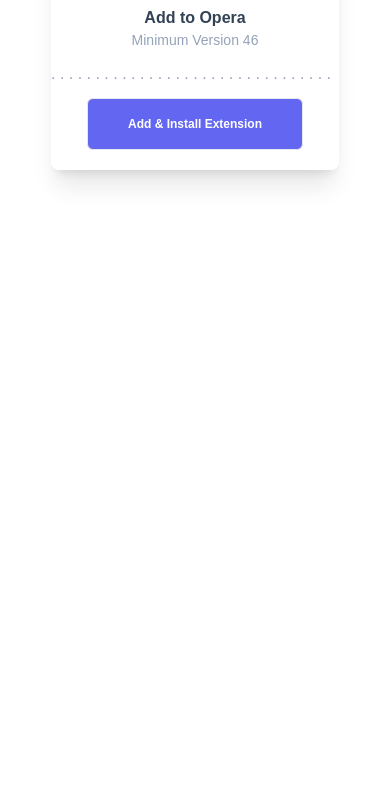
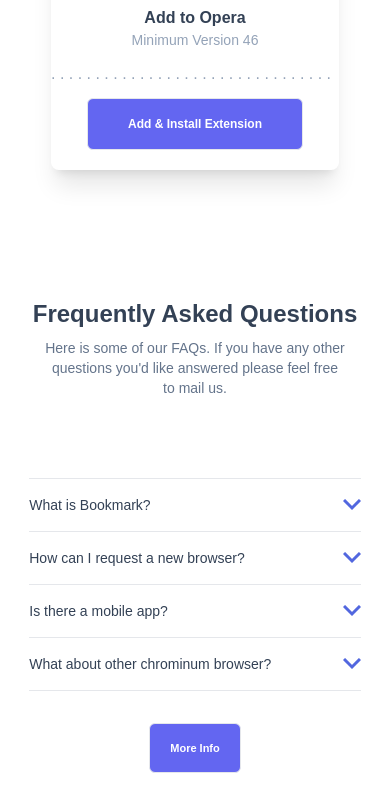
Before and after one commit to Ko-Win-Lwin/bookmark-landing-page, a Vue app: page / in a window 390 px wide. Shown: the part 2808-3620 px from the top of the page. Before the commit the page ends 3458 px from the top, so only its background shows below. Built offline with nearby package versions, Linux system fonts and the light colour scheme; data requests are answered from the project's data file.

Commit message:
FAQ: responsive

```diff
--- a/package.json
+++ b/package.json
@@ -5,9 +5,11 @@
   "scripts": {
     "dev": "vite",
     "build": "vite build",
-    "preview": "vite preview"
+    "preview": "vite preview",
+    "serve": "json-server --watch src/database/db.json"
   },
   "dependencies": {
+    "json-server": "^0.17.4",
     "vue": "^3.3.4",
     "vue-router": "^4.2.5"
   },
--- /dev/null
+++ b/src/components/FAQ/FAQView.vue
@@ -0,0 +1,46 @@
+<template>
+    <div class="mt-32 mb-20 lg:mb-0 lg:mt-[15%]">
+        <div class="text-center ">
+            <h2 class="text-slate-700 text-2xl font-semibold">Frequently Asked Questions</h2>
+            <p class="text-slate-500 text-sm mt-2 w-[77%] lg:w-[33%] mx-auto leading-5">Here is some of our FAQs. If you have any other questions you'd like answered please feel free to mail us.</p>
+        </div>
+    </div>
+
+    <div class="w-[85%] lg:w-[33%] mx-auto mt-10">
+        <hr class="w-full mx-auto h-[1px] bg-slate-300">
+        <div v-for="faq in questions" :key="faq">
+            <QuestionBox :faq="faq">
+            </QuestionBox>
+            <hr class="w-full mx-auto h-[1px] bg-slate-300">
+        </div>
+    </div>
+
+    <div class="grid place-items-center mt-8">
+        <BlueBtn>
+            <template #blueBtn>
+                More Info
+            </template>
+        </BlueBtn>
+    </div>
+
+    <br><br><br><br><br><br><br><br><br><br><br><br><br><br><br><br><br><br><br><br>
+</template>
+
+<script setup>
+import { onMounted, ref } from 'vue';
+import BlueBtn from '../BlueBtn.vue';
+import QuestionBox from './QuestionBox.vue';
+
+const questions = ref([])
+import getFAQ from "../../composible/getFAQ";
+
+onMounted( async () => {
+    questions.value = await getFAQ();
+})
+
+
+</script>
+
+<style>
+
+</style>
--- /dev/null
+++ b/src/components/FAQ/QuestionBox.vue
@@ -0,0 +1,36 @@
+<template>
+  <div class="flex justify-between items-center py-4">
+    <p id="question" class="text-slate-700 text-sm lg:text-md" :class="{'text-orange-300': showAnswer}">
+        <!-- <slot name="question"></slot> -->
+        {{ props.faq.question }}
+    </p>
+
+    <div v-if="!showAnswer">
+        <img src="../../assets/images/icon-arrow.svg" alt="" @click="toggleBtn">
+    </div>
+    <div v-if="showAnswer">
+        <img src="../../assets/images/icon-arrow.svg" alt="" class="rotate-180" @click="toggleBtn">
+    </div>
+  </div>
+
+  <p v-if="showAnswer" class="text-slate-500 text-sm mb-5">
+    {{  props.faq.answer }}
+  </p>
+</template>
+
+<script setup>
+import { ref } from "vue"
+const props = defineProps(['faq'])
+console.log(props.faq)
+
+const showAnswer = ref(false)
+const toggleBtn = () => {
+    showAnswer.value = !showAnswer.value
+}
+
+
+</script>
+
+<style>
+
+</style>
--- a/src/components/download/DownloadView.vue
+++ b/src/components/download/DownloadView.vue
@@ -43,8 +43,6 @@
             </ExtensionCard>
         </div>
     </div>
-
-    <br><br><br><br><br><br><br><br><br><br><br><br><br><br><br><br><br><br><br><br>
 </template>
 
 <script setup>
--- /dev/null
+++ b/src/composible/getFAQ.js
@@ -0,0 +1,7 @@
+const getFAQ = async () => {
+    let response = await fetch(" http://localhost:3000/FAQ");
+    let data = await response.json()
+    return data
+}
+
+export default getFAQ;
--- /dev/null
+++ b/src/database/db.json
@@ -0,0 +1,23 @@
+{
+    "FAQ" : [
+        {
+            "question": "What is Bookmark?",
+            "answer" : "Lorem ipsum dolor sit amet consectetur, adipisicing elit. Nostrum explicabo quas maxime culpa animi ex architecto officia inventore laudantium possimus voluptates, sunt saepe sapiente perferendis temporibus, voluptatum quos autem ullam!"
+        },
+
+        {
+            "question" : "How can I request a new browser?",
+            "answer" : "Lorem ipsum dolor sit amet consectetur, adipisicing elit. Nostrum explicabo quas maxime culpa animi ex architecto officia inventore laudantium possimus voluptates, sunt saepe sapiente perferendis temporibus, voluptatum quos autem ullam!"
+        },
+
+        {
+            "question" : "Is there a mobile app?",
+            "answer" : "Lorem ipsum dolor sit amet consectetur, adipisicing elit. Nostrum explicabo quas maxime culpa animi ex architecto officia inventore laudantium possimus voluptates, sunt saepe sapiente perferendis temporibus, voluptatum quos autem ullam!"
+        },
+
+        {
+            "question" : "What about other chrominum browser?",
+            "answer" : "Lorem ipsum dolor sit amet consectetur, adipisicing elit. Nostrum explicabo quas maxime culpa animi ex architecto officia inventore laudantium possimus voluptates, sunt saepe sapiente perferendis temporibus, voluptatum quos autem ullam!"
+        }
+    ]
+}
--- a/src/views/HomeView.vue
+++ b/src/views/HomeView.vue
@@ -2,10 +2,12 @@
     <MainView></MainView>
     <FeatureView></FeatureView>
     <DownloadView></DownloadView>
+    <FAQView></FAQView>
 </template>
 
 <script setup>
 import MainView from '../components/MainView.vue';
 import FeatureView from '../components/features/FeatureView.vue';
 import DownloadView from '../components/download/DownloadView.vue';
+import FAQView from '../components/FAQ/FAQView.vue';
 </script>
```
Also changed, not shown: 1 other file (tests, documents, lock files or other folders).
